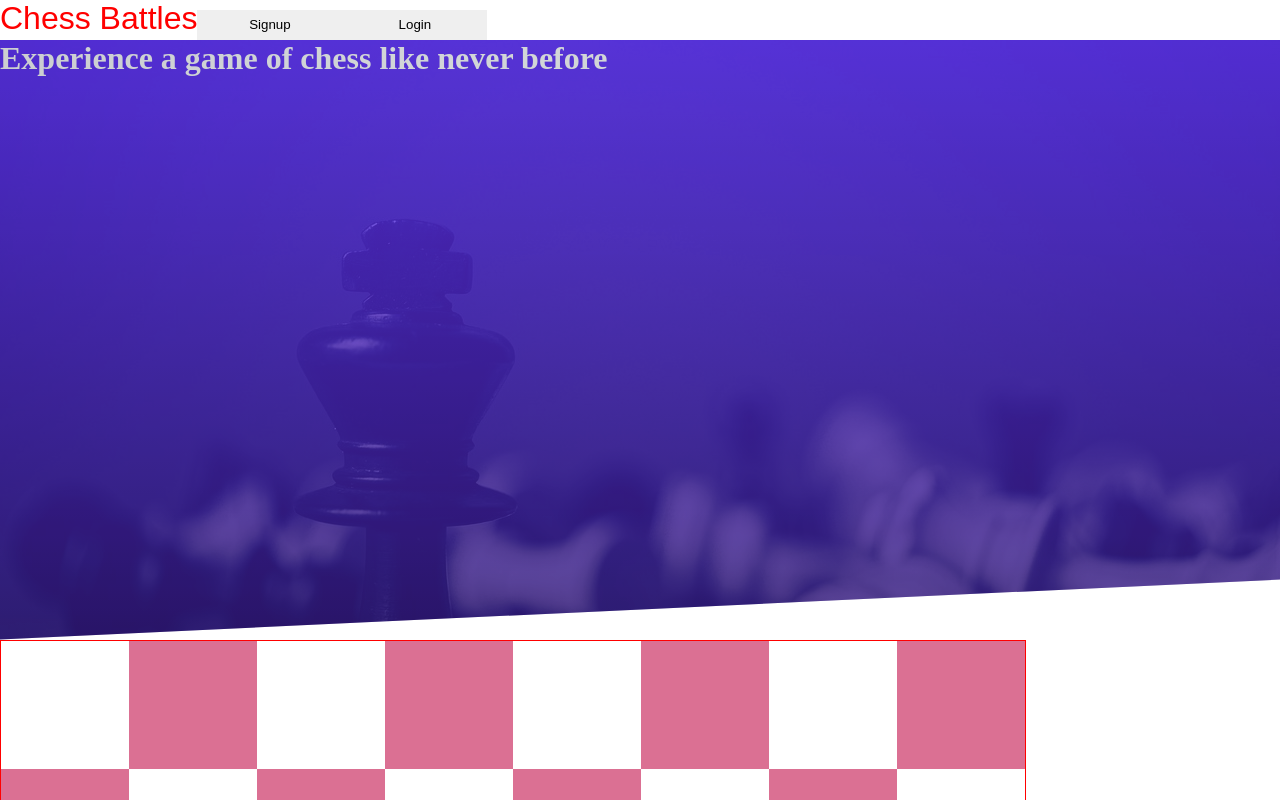
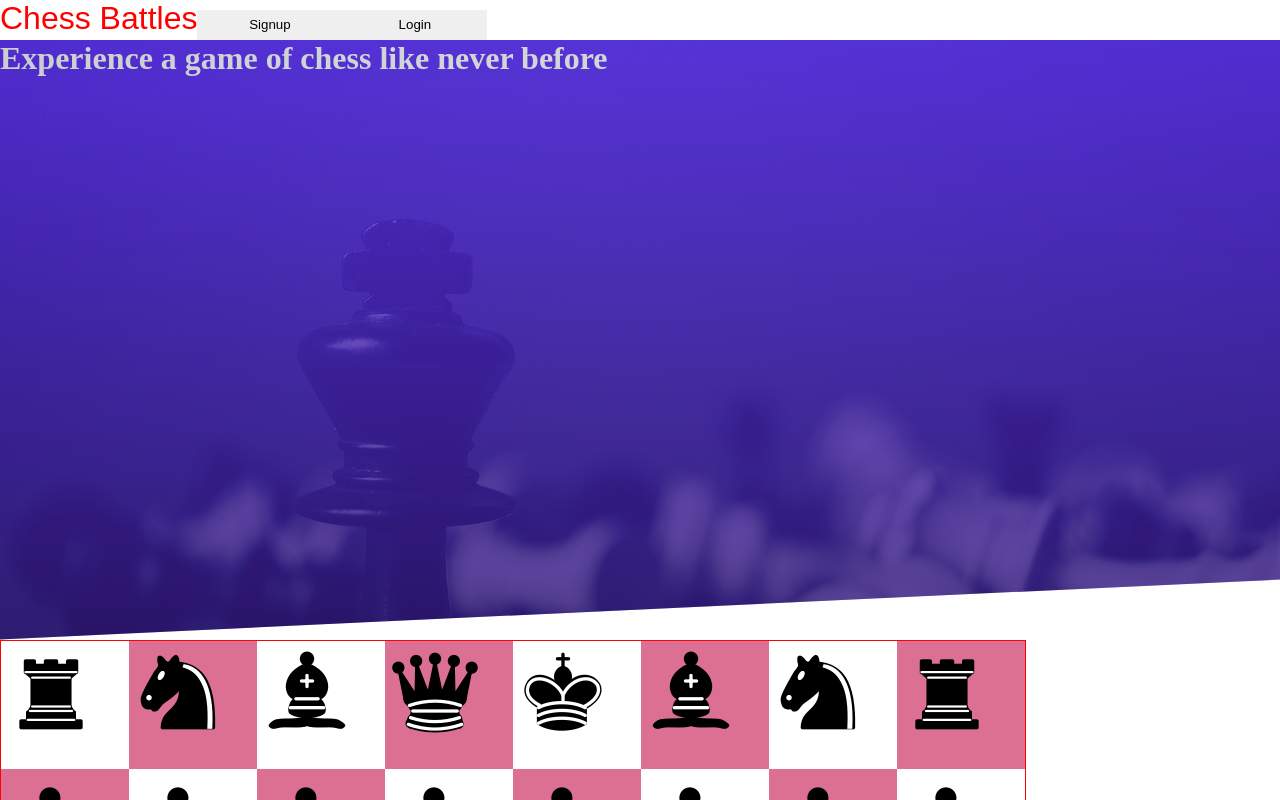
Before and after one commit to Asetre/chess-battles-web, a React (Create React App) app: page / in a window 1280 px wide. Shown: the top 800 px of the page. Built offline with nearby package versions, Linux system fonts and the light colour scheme; a web font is replaced by a local one.

Commit message:
attempt to display piece

```diff
--- a/src/gameComponents/tile.jsx
+++ b/src/gameComponents/tile.jsx
@@ -30,19 +30,12 @@ background-color: ${props => {
 }}
 `
 
-const PieceImg = styled.div`
-width: 80%;
-height: 80%;
-background-image: url(${props => props.img ? props.img : null})
-`
-
 export const Tile =  props => {
   return(
     <StyledTile {...props} onClick={() => props.handleTileClick(props.position)}>
-    <PieceImg img={props.img}>
-    </PieceImg>
-    </StyledTile>
-  )
+    {props.img ? <img class='pieceImg' src={props.img} alt=""/> : props.position}
+  </StyledTile>
+)
 }
 
 const stateToProps = state => {
```
